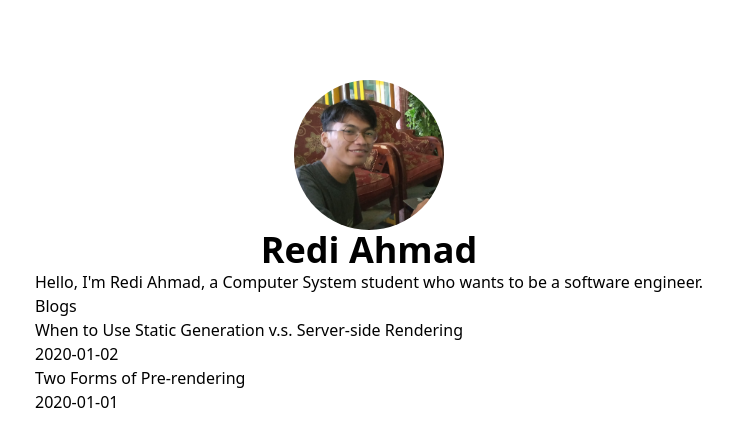
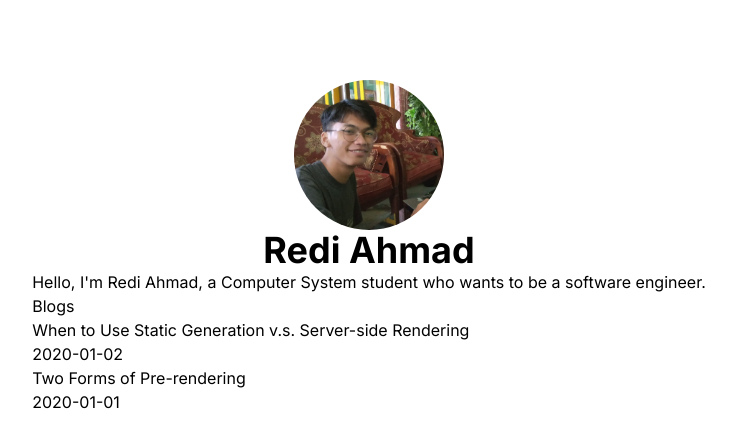
Before and after one commit to rediahmds/scratch-blog-nextjs, a Next.js app: page / in a window 1280 px wide. Shown: the top 448 px of the page, without its empty margins (271-1004 px from the left). Built offline with nearby package versions, Linux system fonts and the light colour scheme.

Commit message:
style: change font face to Inter

```diff
--- a/components/Layout.tsx
+++ b/components/Layout.tsx
@@ -4,7 +4,9 @@ import React, { ReactNode } from 'react';
 import Image from 'next/image';
 import Head from 'next/head';
 import Link from 'next/link';
+import { Inter } from 'next/font/google';
 
+const inter = Inter({ subsets: ['latin'] });
 const ownerName = 'Redi Ahmad';
 interface Props {
   children?: ReactNode;
@@ -18,7 +20,7 @@ export default function Layout({ children, home }: Props) {
     <div
       className={`flex flex-col items-center text-black mx-64 ${
         home ? 'my-20' : 'my-16'
-      }`}
+      } ${inter.className}`}
     >
       <Head>
         {/* METADATA */}
```
